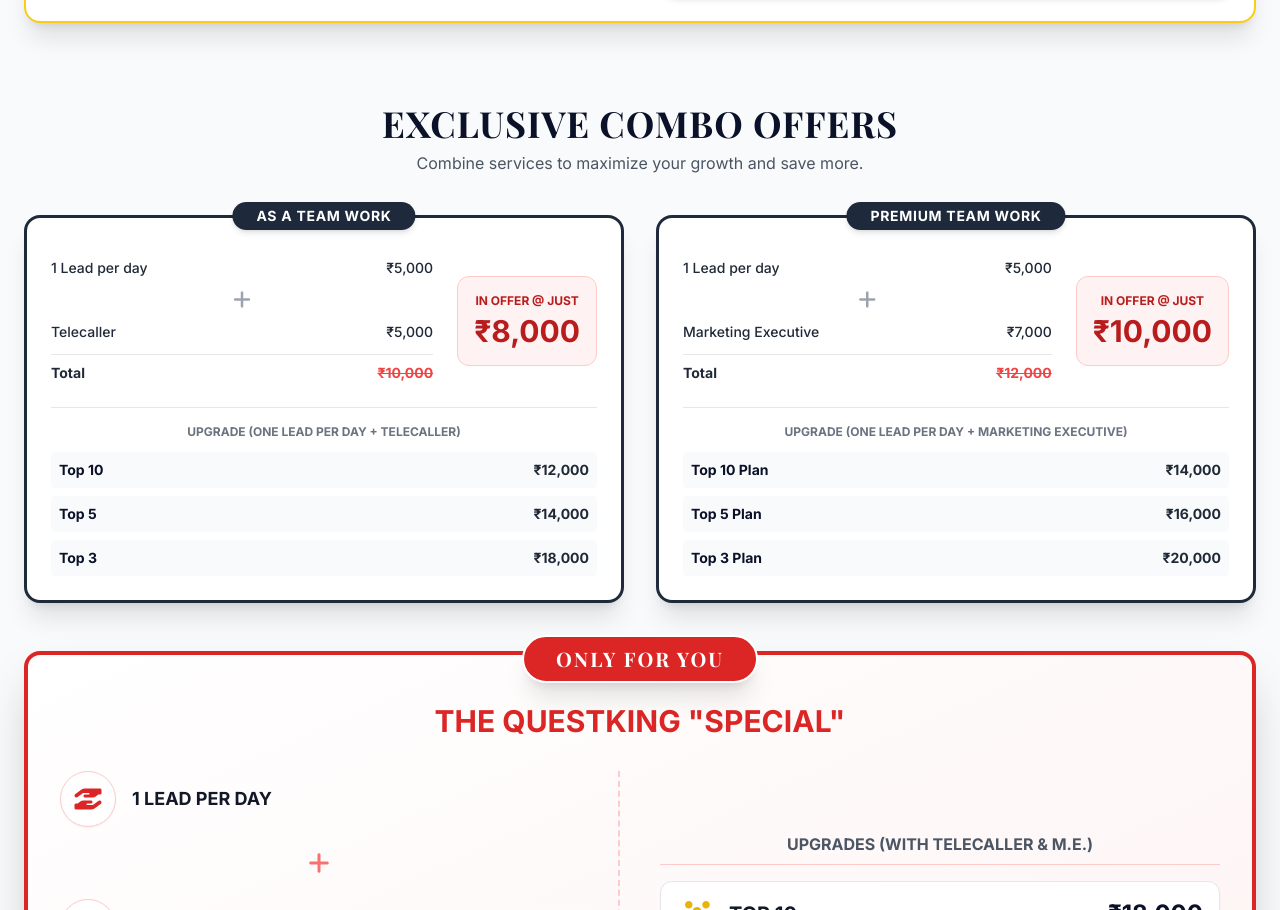
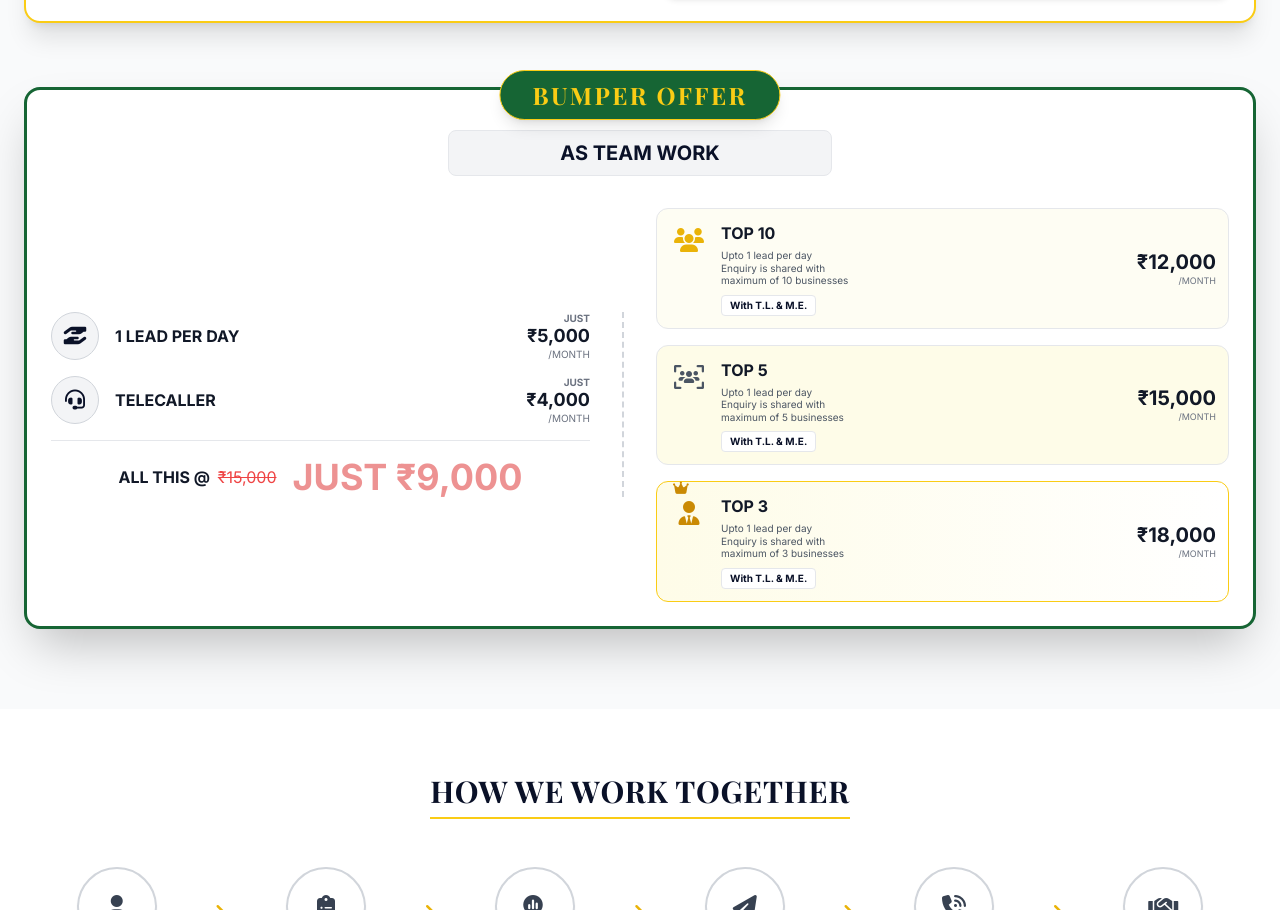
Before and after one commit to tqkwebsite/TheQuestKingWebsiteV3, a plain HTML site: page index.html in a window 1280 px wide. Shown: the part 1890-2800 px from the top of the page. Drawn offline with nearby package versions, Linux system fonts and the light colour scheme.

Commit message:
Update index.html

```diff
--- a/index.html
+++ b/index.html
@@ -3,6 +3,7 @@
 <head>
     <meta charset="UTF-8">
     <meta name="viewport" content="width=device-width, initial-scale=1.0">
+    <link rel="icon" type="image/png" href="original_favicon.png">
     <title>The Quest King - Qualified Lead Generation</title>
     <!-- Tailwind CSS for styling -->
     <script src="https://cdn.tailwindcss.com"></script>
@@ -65,7 +66,7 @@
             <!-- Logo Section -->
             <a href="#" class="flex items-center">
                 <!-- YAHAN APNA LOGO LINK DAALEIN: 'src' ke andar placeholder link hata kar apne logo ka URL daal dijiye -->
-                <img src="original_logo.png" alt="The Quest King" class="h-10 md:h-12 w-auto bg-white px-0 py-0 rounded-lg shadow-sm transition-transform hover:scale-105">
+                <img src="logo.png" alt="The Quest King" class="h-10 md:h-12 w-auto object-contain transition-transform hover:scale-105">
             </a>
 
             <div class="hidden lg:flex space-x-8 text-sm font-medium">
@@ -330,135 +331,93 @@
                 </div>
             </div>
 
-            <!-- New Combo Offers Section (Replaces Old Bumper Offer) -->
-            <div class="mt-20">
-                <div class="text-center mb-10">
-                    <h2 class="text-3xl md:text-4xl font-serif font-bold text-navy-brand uppercase tracking-wide">Exclusive Combo Offers</h2>
-                    <p class="text-gray-600 mt-2">Combine services to maximize your growth and save more.</p>
+            <!-- Bumper Offer Section (New) -->
+            <div class="mt-16 border-[3px] border-green-brand rounded-2xl p-6 bg-white shadow-2xl relative">
+                <div class="absolute -top-5 left-1/2 transform -translate-x-1/2 bg-green-brand text-gold-400 border border-gold-400 px-8 py-2 rounded-full font-serif font-bold text-xl md:text-2xl tracking-widest uppercase shadow-lg whitespace-nowrap">
+                    BUMPER OFFER
                 </div>
 
-                <div class="grid lg:grid-cols-2 gap-8 mb-8">
-                    <!-- Combo 1: Lead + Telecaller -->
-                    <div class="border-[3px] border-navy-800 rounded-2xl p-6 bg-white shadow-xl relative">
-                        <div class="absolute -top-4 left-1/2 transform -translate-x-1/2 bg-navy-800 text-white px-6 py-1 rounded-full font-bold text-sm tracking-wider uppercase whitespace-nowrap shadow-md">
-                            AS A TEAM WORK
+                <h3 class="text-center font-bold text-navy-brand text-xl mt-4 mb-8 bg-gray-100 py-2 rounded-lg mx-auto max-w-sm border border-gray-200">AS TEAM WORK</h3>
+
+                <div class="grid md:grid-cols-2 gap-8 items-center">
+                    <!-- Left Side Bundle -->
+                    <div class="space-y-4 border-r-0 md:border-r-2 border-dashed border-gray-300 pr-0 md:pr-8">
+                        <div class="flex items-center justify-between group">
+                            <div class="flex items-center gap-4">
+                                <div class="bg-gray-100 p-2 rounded-full border border-gray-300 text-xl w-12 h-12 flex items-center justify-center text-navy-brand group-hover:bg-gold-100 transition-colors">
+                                    <i class="fa-solid fa-hand-holding-hand"></i>
+                                </div>
+                                <h4 class="font-bold text-base text-gray-900">1 LEAD PER DAY</h4>
+                            </div>
+                            <div class="text-right">
+                                <div class="text-[10px] text-gray-500 font-bold uppercase leading-none mb-1">JUST</div>
+                                <div class="text-lg font-bold text-gray-900 leading-none">₹5,000</div>
+                                <div class="text-[10px] text-gray-500 leading-none mt-1">/MONTH</div>
+                            </div>
                         </div>
+                        <div class="flex items-center justify-between group">
+                            <div class="flex items-center gap-4">
+                                <div class="bg-gray-100 p-2 rounded-full border border-gray-300 text-xl w-12 h-12 flex items-center justify-center text-navy-brand group-hover:bg-gold-100 transition-colors">
+                                    <i class="fa-solid fa-headset"></i>
+                                </div>
+                                <h4 class="font-bold text-base text-gray-900">TELECALLER</h4>
+                            </div>
+                            <div class="text-right">
+                                <div class="text-[10px] text-gray-500 font-bold uppercase leading-none mb-1">JUST</div>
+                                <div class="text-lg font-bold text-gray-900 leading-none">₹4,000</div>
+                                <div class="text-[10px] text-gray-500 leading-none mt-1">/MONTH</div>
+                            </div>
+                        </div>
+                        <div class="pt-4 mt-2 text-center flex flex-col md:flex-row items-center justify-center gap-4 border-t border-gray-200">
+                             <div class="text-gray-900 font-bold text-base uppercase">ALL THIS @ <span class="line-through text-red-500 font-normal ml-1">₹15,000</span></div>
+                             <div class="text-3xl md:text-4xl font-bold text-red-600 animate-pulse">JUST ₹9,000</div>
+                        </div>
+                    </div>
 
-                        <div class="flex flex-col md:flex-row justify-between items-center gap-6 mt-4 pb-6 border-b border-gray-200">
-                            <div class="space-y-3 w-full">
-                                <div class="flex justify-between items-center text-sm font-medium"><span>1 Lead per day</span> <span>₹5,000</span></div>
-                                <div class="flex justify-center text-xl text-gray-400"><i class="fa-solid fa-plus"></i></div>
-                                <div class="flex justify-between items-center text-sm font-medium"><span>Telecaller</span> <span>₹5,000</span></div>
-                                <div class="flex justify-between items-center text-sm font-bold pt-2 border-t border-gray-200">
-                                    <span>Total</span> <span class="line-through text-red-500">₹10,000</span>
+                    <!-- Right Side Bundle Options -->
+                    <div class="space-y-4">
+                        <div class="flex items-center justify-between p-3 border border-gold-200 rounded-xl bg-yellow-50/50">
+                            <div class="flex items-start gap-3">
+                                <div class="text-gold-500 text-2xl w-10 text-center mt-1"><i class="fa-solid fa-users"></i></div>
+                                <div>
+                                    <h4 class="font-bold text-gray-900">TOP 10</h4>
+                                    <p class="text-[10px] text-gray-600 leading-tight my-1">Upto 1 lead per day<br>Enquiry is shared with<br>maximum of 10 businesses</p>
+                                    <span class="text-[10px] font-bold text-navy-brand bg-white px-2 py-0.5 rounded border border-gray-200 inline-block">With T.L. & M.E.</span>
                                 </div>
                             </div>
-                            <div class="bg-red-50 text-red-700 p-4 rounded-xl text-center w-full md:w-auto border border-red-200 shrink-0">
-                                <div class="text-xs font-bold uppercase mb-1">IN OFFER @ JUST</div>
-                                <div class="text-3xl font-bold">₹8,000</div>
+                            <div class="text-right">
+                                <div class="text-xl font-bold text-gray-900 leading-none mb-1">₹12,000</div>
+                                <div class="text-[9px] text-gray-500 uppercase leading-none">/MONTH</div>
                             </div>
                         </div>
 
-                        <div class="pt-4">
-                            <h4 class="text-xs font-bold text-gray-500 uppercase mb-3 text-center">Upgrade (One lead per day + Telecaller)</h4>
-                            <div class="space-y-2">
-                                <div class="flex justify-between items-center bg-gray-50 p-2 rounded text-sm"><span class="font-bold text-navy-brand">Top 10</span> <span class="font-bold">₹12,000</span></div>
-                                <div class="flex justify-between items-center bg-gray-50 p-2 rounded text-sm"><span class="font-bold text-navy-brand">Top 5</span> <span class="font-bold">₹14,000</span></div>
-                                <div class="flex justify-between items-center bg-gray-50 p-2 rounded text-sm"><span class="font-bold text-navy-brand">Top 3</span> <span class="font-bold">₹18,000</span></div>
-                            </div>
-                        </div>
-                    </div>
-
-                    <!-- Combo 2: Lead + Marketing Executive -->
-                    <div class="border-[3px] border-navy-800 rounded-2xl p-6 bg-white shadow-xl relative">
-                        <div class="absolute -top-4 left-1/2 transform -translate-x-1/2 bg-navy-800 text-white px-6 py-1 rounded-full font-bold text-sm tracking-wider uppercase whitespace-nowrap shadow-md">
-                            PREMIUM TEAM WORK
-                        </div>
-
-                        <div class="flex flex-col md:flex-row justify-between items-center gap-6 mt-4 pb-6 border-b border-gray-200">
-                            <div class="space-y-3 w-full">
-                                <div class="flex justify-between items-center text-sm font-medium"><span>1 Lead per day</span> <span>₹5,000</span></div>
-                                <div class="flex justify-center text-xl text-gray-400"><i class="fa-solid fa-plus"></i></div>
-                                <div class="flex justify-between items-center text-sm font-medium"><span>Marketing Executive</span> <span>₹7,000</span></div>
-                                <div class="flex justify-between items-center text-sm font-bold pt-2 border-t border-gray-200">
-                                    <span>Total</span> <span class="line-through text-red-500">₹12,000</span>
+                        <div class="flex items-center justify-between p-3 border border-gold-300 rounded-xl bg-yellow-50">
+                            <div class="flex items-start gap-3">
+                                <div class="text-gray-600 text-2xl w-10 text-center mt-1"><i class="fa-solid fa-users-viewfinder"></i></div>
+                                <div>
+                                    <h4 class="font-bold text-gray-900">TOP 5</h4>
+                                    <p class="text-[10px] text-gray-600 leading-tight my-1">Upto 1 lead per day<br>Enquiry is shared with<br>maximum of 5 businesses</p>
+                                    <span class="text-[10px] font-bold text-navy-brand bg-white px-2 py-0.5 rounded border border-gray-200 inline-block">With T.L. & M.E.</span>
                                 </div>
                             </div>
-                            <div class="bg-red-50 text-red-700 p-4 rounded-xl text-center w-full md:w-auto border border-red-200 shrink-0">
-                                <div class="text-xs font-bold uppercase mb-1">IN OFFER @ JUST</div>
-                                <div class="text-3xl font-bold">₹10,000</div>
+                            <div class="text-right">
+                                <div class="text-xl font-bold text-gray-900 leading-none mb-1">₹15,000</div>
+                                <div class="text-[9px] text-gray-500 uppercase leading-none">/MONTH</div>
                             </div>
                         </div>
 
-                        <div class="pt-4">
-                            <h4 class="text-xs font-bold text-gray-500 uppercase mb-3 text-center">Upgrade (One lead per day + Marketing Executive)</h4>
-                            <div class="space-y-2">
-                                <div class="flex justify-between items-center bg-gray-50 p-2 rounded text-sm"><span class="font-bold text-navy-brand">Top 10 Plan</span> <span class="font-bold">₹14,000</span></div>
-                                <div class="flex justify-between items-center bg-gray-50 p-2 rounded text-sm"><span class="font-bold text-navy-brand">Top 5 Plan</span> <span class="font-bold">₹16,000</span></div>
-                                <div class="flex justify-between items-center bg-gray-50 p-2 rounded text-sm"><span class="font-bold text-navy-brand">Top 3 Plan</span> <span class="font-bold">₹20,000</span></div>
+                        <div class="flex items-center justify-between p-3 border border-gold-400 rounded-xl bg-gradient-to-r from-yellow-50 to-white relative">
+                            <div class="flex items-start gap-3">
+                                <div class="text-gold-600 text-2xl w-10 text-center mt-1"><i class="fa-solid fa-crown text-sm absolute -top-1 left-4"></i><i class="fa-solid fa-user-tie"></i></div>
+                                <div>
+                                    <h4 class="font-bold text-gray-900">TOP 3</h4>
+                                    <p class="text-[10px] text-gray-600 leading-tight my-1">Upto 1 lead per day<br>Enquiry is shared with<br>maximum of 3 businesses</p>
+                                    <span class="text-[10px] font-bold text-navy-brand bg-white px-2 py-0.5 rounded border border-gray-200 inline-block">With T.L. & M.E.</span>
+                                </div>
                             </div>
-                        </div>
-                    </div>
-                </div>
-
-                <!-- The QuestKing "SPECIAL" -->
-                <div class="border-4 border-red-600 rounded-2xl p-8 bg-gradient-to-br from-white to-red-50 shadow-2xl relative mt-12">
-                    <div class="absolute -top-5 left-1/2 transform -translate-x-1/2 bg-red-600 text-white border-2 border-white px-8 py-2 rounded-full font-serif font-bold text-xl tracking-widest uppercase shadow-xl whitespace-nowrap">
-                        ONLY FOR YOU
-                    </div>
-
-                    <h3 class="text-center font-bold text-red-600 text-2xl md:text-3xl mt-4 mb-8">THE QUESTKING "SPECIAL"</h3>
-
-                    <div class="grid lg:grid-cols-2 gap-10 items-center">
-                        <!-- Special Details -->
-                        <div class="space-y-6 lg:border-r-2 border-dashed border-red-200 lg:pr-10">
-                            <div class="flex items-center gap-4 group">
-                                <div class="bg-white p-3 rounded-full border border-red-200 text-2xl w-14 h-14 flex items-center justify-center text-red-600 shadow-sm"><i class="fa-solid fa-hand-holding-hand"></i></div>
-                                <h4 class="font-bold text-lg text-gray-900">1 LEAD PER DAY</h4>
-                            </div>
-                            <div class="flex justify-center text-red-400 text-2xl -my-2"><i class="fa-solid fa-plus"></i></div>
-                            <div class="flex items-center gap-4 group">
-                                <div class="bg-white p-3 rounded-full border border-red-200 text-2xl w-14 h-14 flex items-center justify-center text-red-600 shadow-sm"><i class="fa-solid fa-headset"></i></div>
-                                <h4 class="font-bold text-lg text-gray-900">TELECALLER</h4>
-                            </div>
-                            <div class="flex justify-center text-red-400 text-2xl -my-2"><i class="fa-solid fa-plus"></i></div>
-                            <div class="flex items-center gap-4 group">
-                                <div class="bg-white p-3 rounded-full border border-red-200 text-2xl w-14 h-14 flex items-center justify-center text-red-600 shadow-sm"><i class="fa-solid fa-user-tie"></i></div>
-                                <h4 class="font-bold text-lg text-gray-900">MARKETING EXECUTIVE</h4>
-                            </div>
-
-                            <div class="pt-6 mt-4 text-center border-t-2 border-red-200 flex flex-col sm:flex-row justify-center items-center gap-4">
-                                <div class="text-gray-700 font-bold text-lg uppercase">ALL THIS @ <span class="line-through text-gray-500 font-normal ml-1">₹17,000</span></div>
-                                <div class="text-4xl font-bold text-red-600 animate-pulse">JUST ₹14,000</div>
-                            </div>
-                        </div>
-
-                        <!-- Special Upgrades -->
-                        <div class="space-y-4">
-                            <h4 class="font-bold text-gray-600 uppercase text-center mb-4 border-b border-red-200 pb-2">Upgrades (With Telecaller & M.E.)</h4>
-
-                            <div class="flex items-center justify-between p-4 border border-gold-300 rounded-xl bg-white shadow-sm hover:shadow-md transition-all">
-                                <div class="flex items-center gap-3">
-                                    <div class="text-gold-500 text-2xl w-10 text-center"><i class="fa-solid fa-users"></i></div>
-                                    <h4 class="font-bold text-xl text-gray-900">TOP 10 -</h4>
-                                </div>
-                                <div class="text-2xl font-bold text-navy-brand">₹18,000</div>
-                            </div>
-
-                            <div class="flex items-center justify-between p-4 border border-gold-400 rounded-xl bg-white shadow-sm hover:shadow-md transition-all">
-                                <div class="flex items-center gap-3">
-                                    <div class="text-gold-600 text-2xl w-10 text-center"><i class="fa-solid fa-users-viewfinder"></i></div>
-                                    <h4 class="font-bold text-xl text-gray-900">TOP 5 -</h4>
-                                </div>
-                                <div class="text-2xl font-bold text-navy-brand">₹21,000</div>
-                            </div>
-
-                            <div class="flex items-center justify-between p-4 border-2 border-gold-500 rounded-xl bg-gradient-to-r from-yellow-50 to-white shadow-md relative">
-                                <div class="flex items-center gap-3">
-                                    <div class="text-gold-600 text-2xl w-10 text-center relative"><i class="fa-solid fa-crown text-xs absolute -top-2 left-3"></i><i class="fa-solid fa-user-tie"></i></div>
-                                    <h4 class="font-bold text-xl text-gray-900">TOP 3 -</h4>
-                                </div>
-                                <div class="text-2xl font-bold text-navy-brand">₹24,000</div>
+                            <div class="text-right">
+                                <div class="text-xl font-bold text-gray-900 leading-none mb-1">₹18,000</div>
+                                <div class="text-[9px] text-gray-500 uppercase leading-none">/MONTH</div>
                             </div>
                         </div>
                     </div>
@@ -547,21 +506,16 @@
     <section class="py-12 px-6 bg-navy-800 text-white border-t-4 border-gold-500">
         <div class="max-w-7xl mx-auto grid grid-cols-1 md:grid-cols-2 lg:grid-cols-4 gap-6">
 
-            <!-- Highlight Box (Updated to match yellow banner from flyer) -->
-            <div class="bg-gold-500 text-navy-brand p-6 rounded-xl shadow-lg flex flex-col justify-center items-center text-center relative overflow-hidden">
-                <div class="absolute inset-0 opacity-10 bg-[url('https://www.transparenttextures.com/patterns/cubes.png')]"></div>
-                <div class="relative z-10 w-full">
-                    <h3 class="font-bold text-2xl uppercase mb-2 text-navy-900 leading-tight">PLAN STARTS<br>FROM JUST</h3>
-                    <div class="text-5xl md:text-6xl font-black mb-1">₹750*</div>
-                    <div class="text-xl font-bold mb-4 border-b-2 border-navy-brand/30 pb-4">/ WEEK</div>
-
-                    <ul class="text-sm font-bold space-y-1 mb-3 text-navy-900">
-                        <li>MORE CUSTOMERS</li>
-                        <li>LESS SEARCHING</li>
-                        <li>MORE SELLING</li>
-                    </ul>
-                    <p class="text-[10px] font-bold mt-2">*EXAMPLE ECONOMY PLAN</p>
-                </div>
+            <!-- Highlight Box -->
+            <div class="bg-gold-500 text-navy-brand p-6 rounded-xl shadow-lg flex flex-col justify-center items-center text-center">
+                <h3 class="font-bold text-2xl uppercase mb-4 text-navy-900 border-b-2 border-navy-brand/30 pb-2">GROW YOUR<br>BUSINESS</h3>
+                <i class="fa-solid fa-rocket text-5xl mb-4 text-navy-brand opacity-80"></i>
+                <ul class="text-sm font-bold space-y-2 mb-4">
+                    <li><i class="fa-solid fa-check mr-2"></i> MORE CUSTOMERS</li>
+                    <li><i class="fa-solid fa-check mr-2"></i> LESS SEARCHING</li>
+                    <li><i class="fa-solid fa-check mr-2"></i> MORE SELLING</li>
+                </ul>
+                <a href="#contact" class="mt-2 bg-navy-brand text-gold-400 px-6 py-2 rounded-full font-bold text-sm hover:bg-navy-900 transition-colors">Contact Us</a>
             </div>
 
             <!-- Extra Service 1 -->
@@ -575,14 +529,13 @@
                     </p>
                 </div>
                 <div class="bg-gold-500 text-navy-brand text-center py-3 rounded-lg font-bold text-lg shadow-md mt-4">
-                    JUST @ ₹5,000 /MONTH
+                    JUST @ ₹4,000 /MONTH
                 </div>
-            </div>
 
-            <!-- Extra Service 2 (Updated) -->
+            <!-- Extra Service 2 -->
             <div class="border border-gold-500/50 rounded-xl p-6 flex flex-col justify-between hover:bg-navy-700 transition-colors">
                 <div>
-                    <h3 class="text-gold-400 font-bold text-xl mb-4 uppercase text-center border-b border-gray-600 pb-2">MORE SERVICES</h3>
+                    <h3 class="text-gold-400 font-bold text-xl mb-4 uppercase text-center border-b border-gray-600 pb-2">EXTRA SERVICE</h3>
                     <div class="text-center text-3xl mb-4 text-white"><i class="fa-solid fa-user-tie"></i></div>
                     <p class="text-sm font-bold text-white text-center mb-2">MARKETING EXECUTIVE</p>
                     <p class="text-xs text-gray-300 text-center uppercase leading-relaxed font-medium mb-4">
@@ -593,20 +546,6 @@
                     JUST @ ₹7,000 /MONTH
                 </div>
             </div>
-
-            <!-- Extra Service 2 (Updated) -->
-            <div class="border border-gold-500/50 rounded-xl p-6 flex flex-col justify-between hover:bg-navy-700 transition-colors">
-                <div>
-                    <h3 class="text-gold-400 font-bold text-xl mb-4 uppercase text-center border-b border-gray-600 pb-2">MORE SERVICES</h3>
-                    <div class="text-center text-3xl mb-4 text-white"><i class="fa-solid fa-user-tie"></i></div>
-                    <p class="text-sm font-bold text-white text-center mb-2">MARKETING EXECUTIVE</p>
-                    <p class="text-xs text-gray-300 text-center uppercase leading-relaxed font-medium mb-4">
-                        DEDICATED MARKETING SUPPORT FOR YOUR BUSINESS GROWTH AND LEAD CONVERSION.
-                    </p>
-                </div>
-                <div class="bg-gold-500 text-navy-brand text-center py-3 rounded-lg font-bold text-lg shadow-md mt-4">
-                    JUST @ ₹6,000 /MONTH
-                </div>
             </div>
         </div>
     </section>
```
